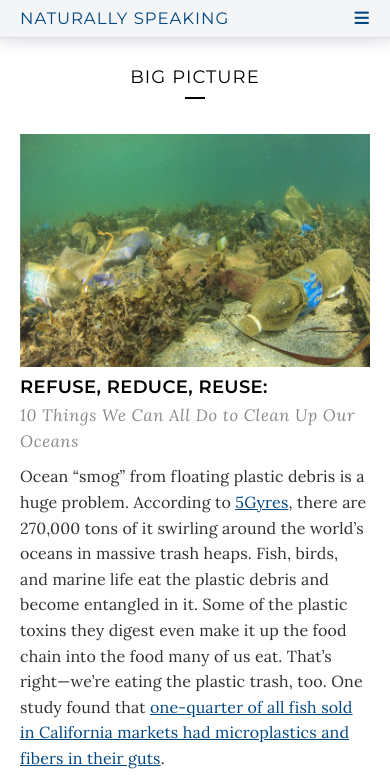
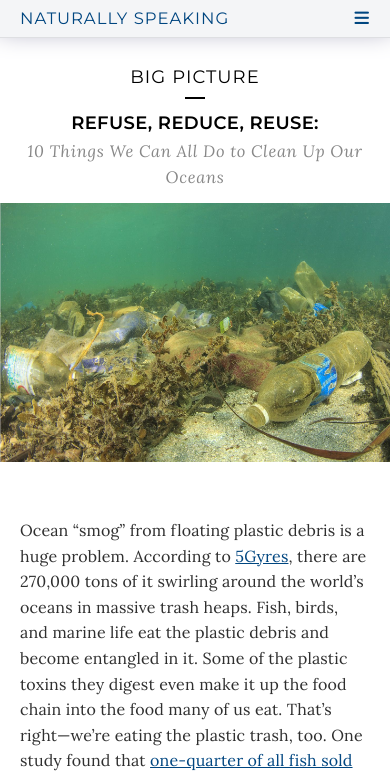
Before and after one commit to TristanAG/nn_blog, a website: page refuse-reduce-reuse.html in a window 390 px wide. Shown: the top 777 px of the page. Drawn offline with nearby package versions, Linux system fonts and the light colour scheme.

Commit message:
full width images on mobile yo!

```diff
--- a/css/style.css
+++ b/css/style.css
@@ -166,6 +166,33 @@ header{
   }
 }
 /***   /header   ***/
+.desktop-image-mod{
+  display: block;
+}
+.mobile-image-mod{
+  display: none;
+  text-align: center;
+}
+.mobile-image-mod hr{
+  margin-bottom: 10px;
+}
+.mobile-image-mod .tagline{
+  margin-bottom: 12px;
+}
+@media (max-width: 799px){
+  .desktop-image-mod{
+    display: none;
+  }
+  .mobile-image-mod{
+    display: block;
+  }
+  /*.full-width-image-mod{
+    display: block;
+  }
+  .regular-width-image-mod{
+    display: none;
+  }*/
+}
 
 /***   category   ***/
 .category-sidebar{
--- a/refuse-reduce-reuse.html
+++ b/refuse-reduce-reuse.html
@@ -93,22 +93,28 @@
     </div>
   </div>
 
+  <div class="mobile-image-mod" style="padding-top: 40px;">
+    <h5>BIG PICTURE</h5>
+    <hr />
+    <div class="title">REFUSE, REDUCE, REUSE:</div>
+    <div class="tagline">10 Things We Can All Do to Clean Up Our Oceans</div>
+    <img src="images/refuse-reduce-reuse-compressor.jpg" />
+  </div>
 
 
   <div class="container">
     <div class="row" style="padding-top: 40px;">
       <div class="eight columns">
+        <div class="desktop-image-mod">
+          <h5>BIG PICTURE</h5>
+          <hr />
+          <img src="images/refuse-reduce-reuse-compressor.jpg" />
 
-        <h5>BIG PICTURE</h5>
-        <hr />
-
-        <img src="images/refuse-reduce-reuse-compressor.jpg" />
-
-        <div id="post">
-
+        <!-- <div id="post"> -->
 
           <div class="title">REFUSE, REDUCE, REUSE:</div>
           <div class="tagline">10 Things We Can All Do to Clean Up Our Oceans</div>
+        </div>
             <p>
               Ocean “smog” from floating plastic debris is a huge problem. According to <a href="#">5Gyres</a>,
               there are 270,000 tons of it swirling around the world’s oceans in massive trash
@@ -231,7 +237,7 @@
               </a>
             </div>
 
-          </div>
+
         </div>
 
       <div class="four columns">
```
